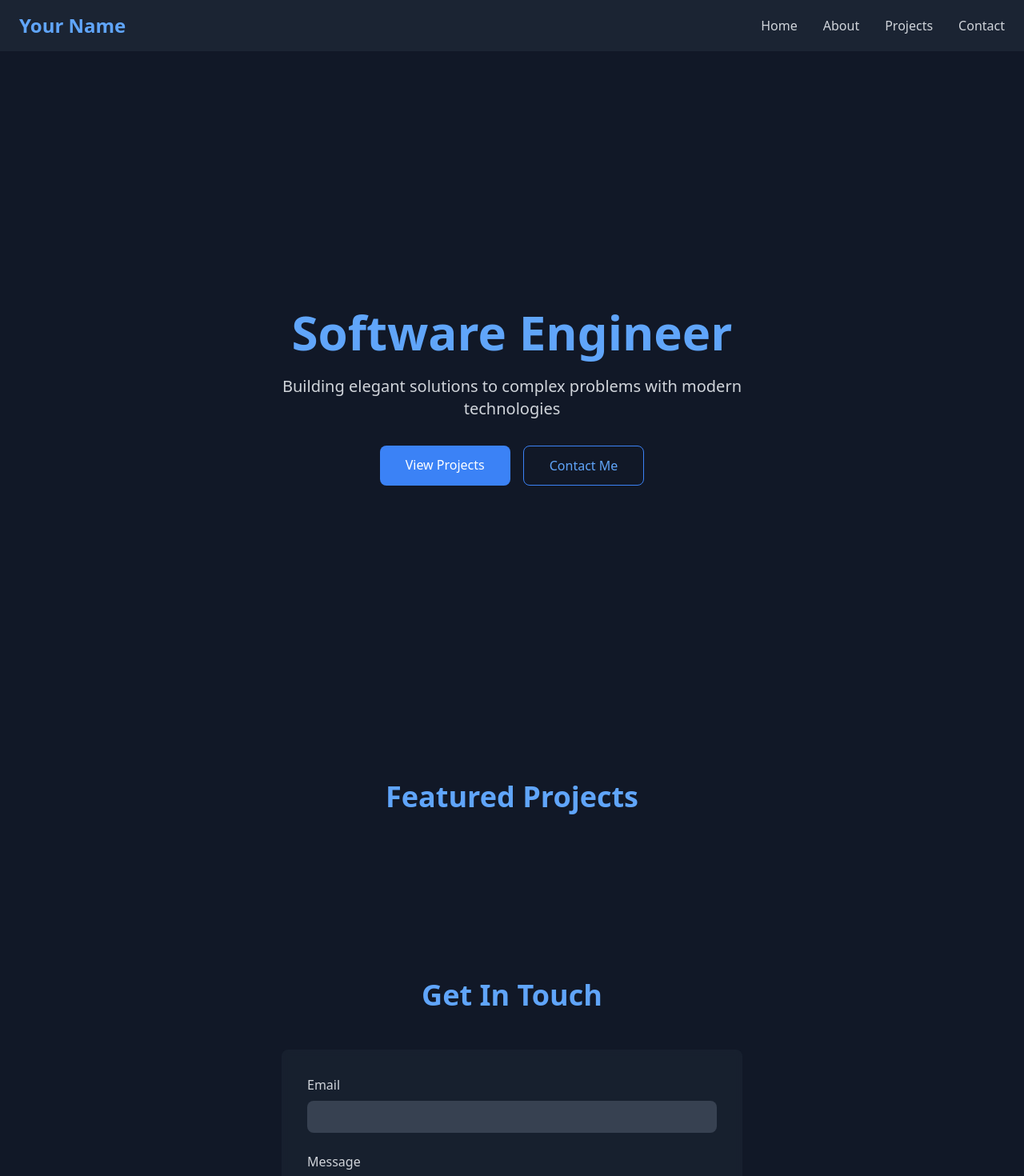
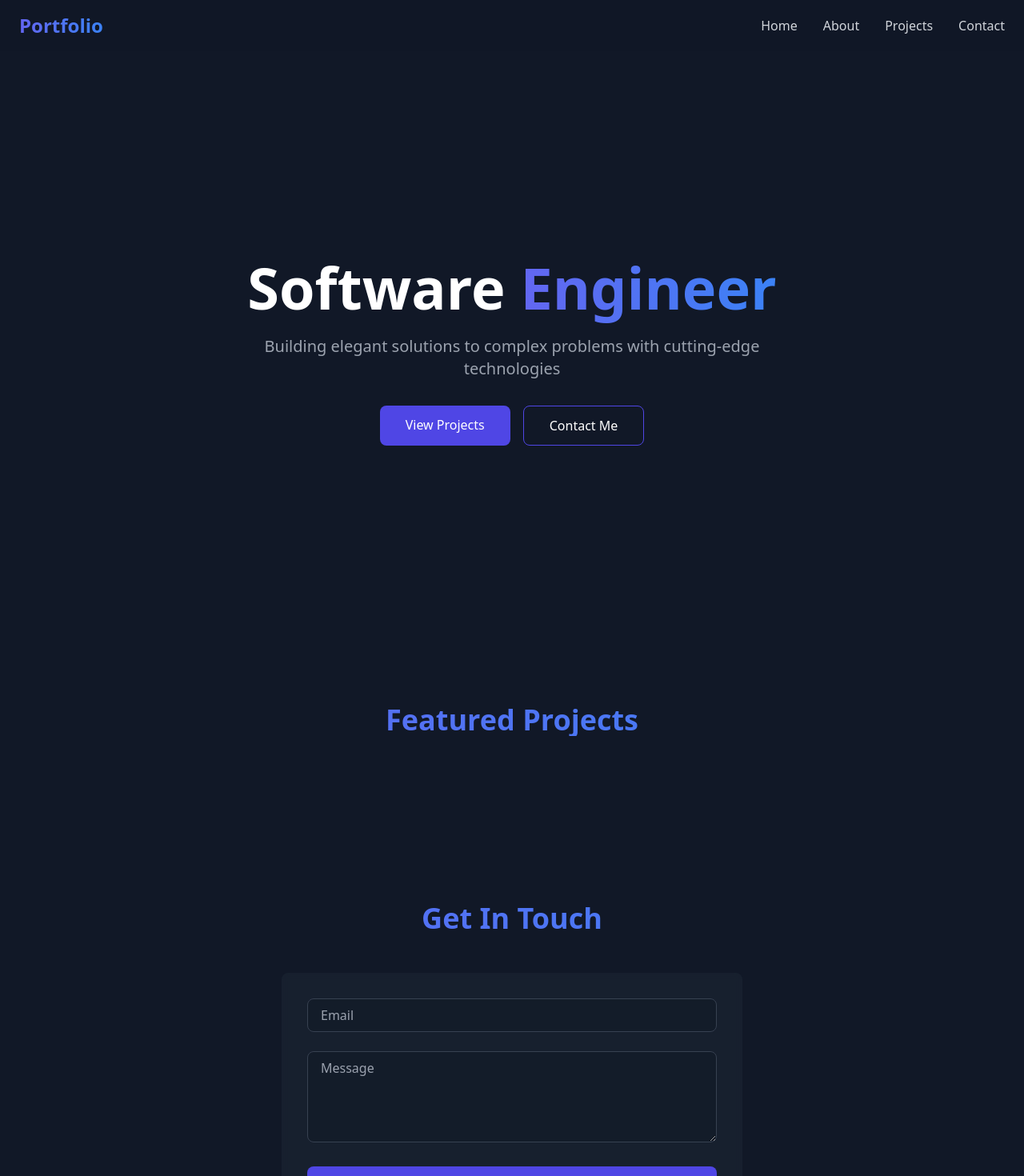
Before and after one commit to H3nryK/Portfolio, a React (Vite) app in the folder henry/: page / in a window 1280 px wide. Shown: the top 1470 px of the page at 80% size. Built offline with nearby package versions, Linux system fonts and the light colour scheme.

Commit message:
not yet particles

```diff
--- a/henry/package.json
+++ b/henry/package.json
@@ -17,10 +17,12 @@
     "next-themes": "^0.3.0",
     "react": "^18.3.1",
     "react-dom": "^18.3.1",
+    "react-particles": "^2.12.2",
     "react-tsparticles": "^2.12.2",
     "three": "^0.169.0",
     "tsparticles": "^3.5.0",
-    "tsparticles-engine": "^2.12.0"
+    "tsparticles-engine": "^2.12.0",
+    "tsparticles-slim": "^2.12.0"
   },
   "devDependencies": {
     "@types/react": "^18.3.3",
--- a/henry/src/pages/Home.tsx
+++ b/henry/src/pages/Home.tsx
@@ -1,79 +1,102 @@
 import { motion } from 'framer-motion';
 import Layout from './layout';
+import React from 'react';
 
-const HomePage = () => {
+const HomePage: React.FC = () => {
   return (
     <Layout>
-      <section id="home" className="min-h-screen flex items-center justify-center">
+      {/* Hero Section */}
+      <section className="min-h-[calc(100vh-80px)] flex items-center justify-center">
         <motion.div
           initial={{ opacity: 0, y: 20 }}
           animate={{ opacity: 1, y: 0 }}
           transition={{ duration: 0.8 }}
           className="text-center"
         >
-          <h1 className="text-6xl font-bold text-blue-400 mb-6">
-            Software Engineer
+          <h1 className="text-5xl md:text-7xl font-bold text-white mb-6">
+            Software{' '}
+            <span className="bg-gradient-to-r from-indigo-500 to-blue-500 text-transparent bg-clip-text">
+              Engineer
+            </span>
           </h1>
-          <p className="text-xl text-gray-300 mb-8 max-w-2xl mx-auto">
-            Building elegant solutions to complex problems with modern technologies
+          <p className="text-xl text-gray-400 mb-8 max-w-2xl mx-auto">
+            Building elegant solutions to complex problems with cutting-edge technologies
           </p>
-          <motion.div
-            className="flex gap-4 justify-center"
-            initial={{ opacity: 0 }}
-            animate={{ opacity: 1 }}
-            transition={{ delay: 0.5 }}
-          >
-            <a
+          <div className="flex flex-col sm:flex-row gap-4 justify-center">
+            <motion.a
               href="#projects"
-              className="bg-blue-500 text-white px-8 py-3 rounded-lg hover:bg-blue-600 transition-colors"
+              whileHover={{ scale: 1.05 }}
+              whileTap={{ scale: 0.95 }}
+              className="px-8 py-3 bg-indigo-600 text-white rounded-lg hover:bg-indigo-700 transition-colors"
             >
               View Projects
-            </a>
-            <a
+            </motion.a>
+            <motion.a
               href="#contact"
-              className="border border-blue-500 text-blue-400 px-8 py-3 rounded-lg hover:bg-blue-500/10 transition-colors"
+              whileHover={{ scale: 1.05 }}
+              whileTap={{ scale: 0.95 }}
+              className="px-8 py-3 border border-indigo-600 text-white rounded-lg hover:bg-indigo-600/10 transition-colors"
             >
               Contact Me
-            </a>
-          </motion.div>
+            </motion.a>
+          </div>
         </motion.div>
       </section>
 
+      {/* Projects Section */}
       <section id="projects" className="py-20">
-        <h2 className="text-4xl font-bold text-blue-400 mb-12 text-center">Featured Projects</h2>
+        <motion.div
+          initial={{ opacity: 0 }}
+          whileInView={{ opacity: 1 }}
+          transition={{ duration: 0.8 }}
+          viewport={{ once: true }}
+        >
+          <h2 className="text-4xl font-bold text-center mb-12 bg-gradient-to-r from-indigo-500 to-blue-500 text-transparent bg-clip-text">
+            Featured Projects
+          </h2>
           <div className="grid grid-cols-1 md:grid-cols-2 lg:grid-cols-3 gap-8">
-          {/* Project cards go here */}
+            {/* Project Cards */}
           </div>
+        </motion.div>
       </section>
 
+      {/* Contact Section */}
       <section id="contact" className="py-20">
-        <h2 className="text-4xl font-bold text-blue-400 mb-12 text-center">Get In Touch</h2>
-        <div className="max-w-xl mx-auto bg-gray-800/50 backdrop-blur-sm rounded-lg p-8">
-          <form className="space-y-6">
+        <motion.div
+          initial={{ opacity: 0 }}
+          whileInView={{ opacity: 1 }}
+          transition={{ duration: 0.8 }}
+          viewport={{ once: true }}
+        >
+          <h2 className="text-4xl font-bold text-center mb-12 bg-gradient-to-r from-indigo-500 to-blue-500 text-transparent bg-clip-text">
+            Get In Touch
+          </h2>
+          <div className="max-w-xl mx-auto">
+            <form className="space-y-6 bg-gray-800/50 backdrop-blur-sm p-8 rounded-lg">
               <div>
-              <label htmlFor="email" className="block text-gray-300 mb-2">Email</label>
                 <input
                   type="email"
-                id="email"
-                className="w-full bg-gray-700 rounded-lg px-4 py-2 text-gray-300 focus:outline-none focus:ring-2 focus:ring-blue-500"
+                  placeholder="Email"
+                  className="w-full px-4 py-2 bg-gray-900/50 border border-gray-700 rounded-lg focus:outline-none focus:border-indigo-500 text-white"
                 />
               </div>
               <div>
-              <label htmlFor="message" className="block text-gray-300 mb-2">Message</label>
                 <textarea
-                id="message"
+                  placeholder="Message"
                   rows={4}
-                className="w-full bg-gray-700 rounded-lg px-4 py-2 text-gray-300 focus:outline-none focus:ring-2 focus:ring-blue-500"
-              />
+                  className="w-full px-4 py-2 bg-gray-900/50 border border-gray-700 rounded-lg focus:outline-none focus:border-indigo-500 text-white"
+                ></textarea>
               </div>
-            <button
-              type="submit"
-              className="w-full bg-blue-500 text-white px-8 py-3 rounded-lg hover:bg-blue-600 transition-colors"
+              <motion.button
+                whileHover={{ scale: 1.02 }}
+                whileTap={{ scale: 0.98 }}
+                className="w-full px-8 py-3 bg-indigo-600 text-white rounded-lg hover:bg-indigo-700 transition-colors"
               >
                 Send Message
-            </button>
+              </motion.button>
             </form>
           </div>
+        </motion.div>
       </section>
     </Layout>
   );
--- a/henry/src/pages/layout.tsx
+++ b/henry/src/pages/layout.tsx
@@ -7,36 +7,42 @@ interface LayoutProps {
 
 const Layout: React.FC<LayoutProps> = ({ children }) => {
   return (
-    <div className="min-h-screen bg-gray-900 relative">
-      <ParticleBackground
-        color="#4a90e2"
-        particleCount={3000}
-        particleSize={0.02}
-        speed={0.001}
-      />
-      <div className="relative z-10">
-        <header className="fixed top-0 w-full bg-gray-800/80 backdrop-blur-sm z-50">
-          <nav className="container mx-auto px-6 py-4">
-            <div className="flex items-center justify-between">
-              <h1 className="text-2xl font-bold text-blue-400">Your Name</h1>
-              <ul className="hidden md:flex space-x-8">
-                <li><a href="#home" className="text-gray-300 hover:text-blue-400 transition-colors">Home</a></li>
-                <li><a href="#about" className="text-gray-300 hover:text-blue-400 transition-colors">About</a></li>
-                <li><a href="#projects" className="text-gray-300 hover:text-blue-400 transition-colors">Projects</a></li>
-                <li><a href="#contact" className="text-gray-300 hover:text-blue-400 transition-colors">Contact</a></li>
-              </ul>
+    <div className="min-h-screen bg-gray-900 relative overflow-hidden">
+      <ParticleBackground />
+
+      {/* Navigation */}
+      <nav className="fixed top-0 w-full z-50 bg-gray-900/80 backdrop-blur-md">
+        <div className="container mx-auto px-6">
+          <div className="flex items-center justify-between h-16">
+            <span className="text-2xl font-bold bg-gradient-to-r from-indigo-500 to-blue-500 text-transparent bg-clip-text">
+              Portfolio
+            </span>
+            <div className="hidden md:block">
+              <div className="flex items-center space-x-8">
+                <a href="#home" className="text-gray-300 hover:text-indigo-500 transition-colors">
+                  Home
+                </a>
+                <a href="#about" className="text-gray-300 hover:text-indigo-500 transition-colors">
+                  About
+                </a>
+                <a href="#projects" className="text-gray-300 hover:text-indigo-500 transition-colors">
+                  Projects
+                </a>
+                <a href="#contact" className="text-gray-300 hover:text-indigo-500 transition-colors">
+                  Contact
+                </a>
+              </div>
             </div>
-          </nav>
-        </header>
-        <main className="container mx-auto px-6 pt-24">
+          </div>
+        </div>
+      </nav>
+
+      {/* Main Content */}
+      <main className="relative z-10">
+        <div className="container mx-auto px-6 pt-20">
           {children}
-        </main>
-        <footer className="bg-gray-800/80 backdrop-blur-sm mt-20">
-          <div className="container mx-auto px-6 py-8">
-            <p className="text-center text-gray-400">© {new Date().getFullYear()} Your Name. All rights reserved.</p>
-          </div>
-        </footer>
-      </div>
+        </div>
+      </main>
     </div>
   );
 };
--- a/henry/src/pages/particles.tsx
+++ b/henry/src/pages/particles.tsx
@@ -1,143 +1,95 @@
-import React, { useEffect, useRef, useState } from 'react';
-import * as THREE from 'three';
+import { useCallback } from 'react';
+import Particles from 'react-particles';
+import type { Container, Engine } from 'tsparticles-engine';
+import { loadSlim } from 'tsparticles-slim';
 
-interface ParticleBackgroundProps {
-  color?: string;
-  particleCount?: number;
-  particleSize?: number;
-  speed?: number;
-}
+const ParticleBackground = () => {
+  const particlesInit = useCallback(async (engine: Engine) => {
+    await loadSlim(engine);
+  }, []);
 
-const ParticleBackground: React.FC<ParticleBackgroundProps> = ({
-  color = '#4a90e2',
-  particleCount = 5000,
-  particleSize = 0.02,
-  speed = 0.001
-}) => {
-  const containerRef = useRef<HTMLDivElement>(null);
-  const [, setDimensions] = useState({ width: 0, height: 0 });
-
-  useEffect(() => {
-    if (!containerRef.current) return;
-
-    // Get initial dimensions
-    const { clientWidth: width, clientHeight: height } = containerRef.current;
-    setDimensions({ width, height });
-
-    // Scene setup
-    const scene = new THREE.Scene();
-
-    // Camera setup with initial dimensions
-    const camera = new THREE.PerspectiveCamera(75, width / height, 0.1, 1000);
-    camera.position.z = 2;
-
-    // Renderer setup
-    const renderer = new THREE.WebGLRenderer({
-      antialias: true,
-      alpha: true
-    });
-    renderer.setPixelRatio(window.devicePixelRatio);
-    renderer.setSize(width, height);
-    containerRef.current.appendChild(renderer.domElement);
-
-    // Create particles
-    const geometry = new THREE.BufferGeometry();
-    const positions = new Float32Array(particleCount * 3);
-    const velocities = new Float32Array(particleCount * 3);
-
-    for (let i = 0; i < particleCount * 3; i += 3) {
-      // Position
-      positions[i] = (Math.random() - 0.5) * 10;      // x
-      positions[i + 1] = (Math.random() - 0.5) * 10;  // y
-      positions[i + 2] = (Math.random() - 0.5) * 10;  // z
-
-      // Velocity
-      velocities[i] = (Math.random() - 0.5) * 0.01;
-      velocities[i + 1] = (Math.random() - 0.5) * 0.01;
-      velocities[i + 2] = (Math.random() - 0.5) * 0.01;
-    }
-
-    geometry.setAttribute('position', new THREE.BufferAttribute(positions, 3));
-
-    // Material setup
-    const material = new THREE.PointsMaterial({
-      size: particleSize,
-      sizeAttenuation: true,
-      color: new THREE.Color(color),
-      transparent: true,
-      opacity: 0.8,
-      blending: THREE.AdditiveBlending,
-    });
-
-    // Create point cloud
-    const particles = new THREE.Points(geometry, material);
-    scene.add(particles);
-
-    // Animation
-    let animationFrameId: number;
-    const animate = () => {
-      animationFrameId = requestAnimationFrame(animate);
-
-      const positions = geometry.attributes.position.array as Float32Array;
-
-      for (let i = 0; i < positions.length; i += 3) {
-        // Update positions based on velocities
-        positions[i] += velocities[i];
-        positions[i + 1] += velocities[i + 1];
-        positions[i + 2] += velocities[i + 2];
-
-        // Boundary check and reset
-        if (Math.abs(positions[i]) > 5) velocities[i] *= -1;
-        if (Math.abs(positions[i + 1]) > 5) velocities[i + 1] *= -1;
-        if (Math.abs(positions[i + 2]) > 5) velocities[i + 2] *= -1;
-      }
-
-      geometry.attributes.position.needsUpdate = true;
-
-      // Rotate the entire particle system
-      particles.rotation.x += speed;
-      particles.rotation.y += speed * 0.5;
-
-      renderer.render(scene, camera);
-    };
-
-    animate();
-
-    // Handle window resize
-    const handleResize = () => {
-      if (!containerRef.current) return;
-
-      const { clientWidth: width, clientHeight: height } = containerRef.current;
-
-      // Update camera
-      camera.aspect = width / height;
-      camera.updateProjectionMatrix();
-
-      // Update renderer
-      renderer.setSize(width, height);
-      setDimensions({ width, height });
-    };
-
-    window.addEventListener('resize', handleResize);
-
-    // Cleanup
-    return () => {
-      window.removeEventListener('resize', handleResize);
-      if (containerRef.current) {
-        containerRef.current.removeChild(renderer.domElement);
-      }
-      cancelAnimationFrame(animationFrameId);
-      geometry.dispose();
-      material.dispose();
-      renderer.dispose();
-    };
-  }, [color, particleCount, particleSize, speed]);
+  const particlesLoaded = useCallback(async (container: Container | undefined) => {
+    console.log('Particles loaded:', container);
+  }, []);
 
   return (
-    <div
-      ref={containerRef}
-      className="fixed inset-0 -z-10"
-      style={{ width: '100vw', height: '100vh' }}
+    <Particles
+      id="tsparticles"
+      init={particlesInit}
+      loaded={particlesLoaded}
+      options={{
+        background: {
+          color: {
+            value: 'transparent',
+          },
+        },
+        fpsLimit: 120,
+        interactivity: {
+          events: {
+            onClick: {
+              enable: false,
+              mode: 'push',
+            },
+            onHover: {
+              enable: true,
+              mode: 'repulse',
+            },
+            resize: true,
+          },
+          modes: {
+            push: {
+              quantity: 4,
+            },
+            repulse: {
+              distance: 200,
+              duration: 0.4,
+            },
+          },
+        },
+        particles: {
+          color: {
+            value: '#4f46e5',
+          },
+          links: {
+            color: '#4f46e5',
+            distance: 150,
+            enable: true,
+            opacity: 0.5,
+            width: 1,
+          },
+          collisions: {
+            enable: true,
+          },
+          move: {
+            direction: 'none',
+            enable: true,
+            outModes: {
+              default: 'bounce',
+            },
+            random: false,
+            speed: 1,
+            straight: false,
+          },
+          number: {
+            density: {
+              enable: true,
+              area: 800,
+            },
+            value: 80,
+          },
+          opacity: {
+            value: 0.5,
+          },
+          shape: {
+            type: 'circle',
+          },
+          size: {
+            value: { min: 1, max: 5 },
+          },
+        },
+        detectRetina: true,
+      }}
+      className="absolute inset-0 -z-10"
     />
   );
 };
```
Also changed, not shown: 2 other files (tests, documents, lock files or other folders). Lines whose indentation alone changed are shown as unchanged.
